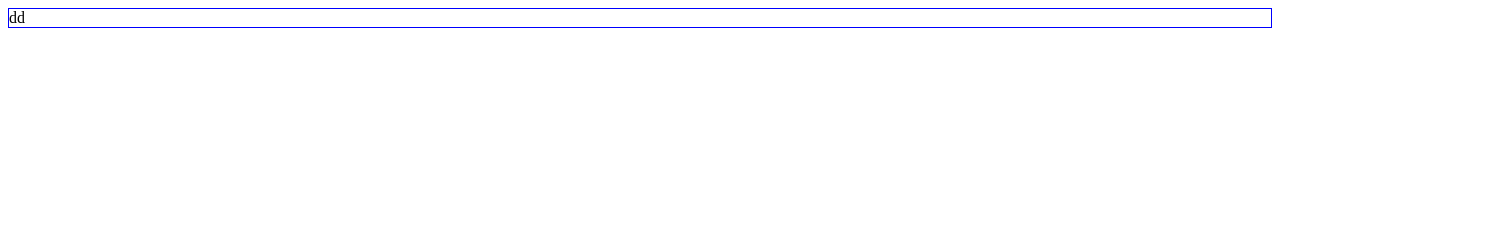
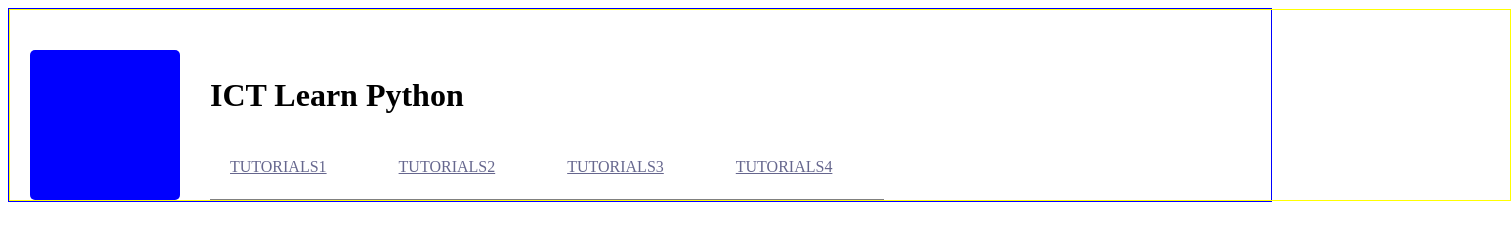
Before and after one commit to HyojaeKwon-GIST20/ICT-volunteer-page, a plain HTML site: page index.html in a window 1280 px wide. Shown: the whole page, 1511 px wide, since content can reach past the window. Drawn offline with Linux system fonts and the light colour scheme.

Commit message:
Built head section

```diff
--- a/css/style.css
+++ b/css/style.css
@@ -1,11 +1,84 @@
-.container{
+.a {
+  text-decoration: none;
+}
+
+.container {
 
 }
-.top-banner{
+.row-container{
+  width: 1500px;
+  align-items: center;
+}
+.top-banner {
   background-color: skyblue;
-  border: 1px solid red ;
+  border: 1px solid red;
 
 }
-.container{
+
+.container {
   border: 1px solid blue;
+  position: relative;
 }
+
+.row-container {
+  display: flex;
+  justify-content: center;
+  flex-wrap: wrap;
+  border: 1px solid yellow;
+}
+
+.inner-container {
+  position: relative;
+  padding-left: 20px;
+  padding-right: 20px;
+  width: 100%;
+}
+
+.title {
+  padding-top: 40px;
+  display: flex;
+  align-items: flex-end;
+}
+
+.image-container {
+  display: flex;
+  align-items: center;
+  justify-content: center;
+  background-color: blue;
+  border-radius: 5px;
+  width: 150px;
+  height: 150px;
+  margin-right: 30px;
+}
+
+.title-deatil {
+  margin-bottom: 30px;
+  font-size: 36px;
+  line-height: 50px;
+}
+
+.nav-tab {
+  display: flex;
+  flex-direction: row;
+  align-items: center;
+  border-bottom: 1px solid gray;
+}
+
+.nav-tab-node {
+  display: flex;
+  align-items: center;
+  position: relative;
+  text-transform: uppercase;
+  color: rgba(37,38,94,.7);
+  padding: 20px;
+  font-size: 16px;
+  line-height: 24px;
+  margin-right: 32px;
+}
+.nav-tab-node-detaile::after{
+  content: '';
+  position: relative;
+  height: 4px;
+  border-radius: 10px 10px 0 0;
+  opacity: 1;
+}
--- a/index.html
+++ b/index.html
@@ -1,17 +1,65 @@
 <!DOCTYPE html>
 <html lang="ko">
+
 <head>
   <meta charset="UTF-8">
   <meta http-equiv="X-UA-Compatible" content="IE=edge">
   <link rel="stylesheet" href="./css/style.css">
   <meta name="viewport" content="width=device-width, initial-scale=1.0">
-  <title>Document</title>
+  <title>ICT</title>
 </head>
+
 <body>
   <div class="top-banner-container">
     <div class="container">
-      dd
+      <div class="row-container">
+        <div class="inner-container">
+          <div class="title">
+            <a href="www.gistnews-mbti.com">
+              <div class="image-container">
+                <img src="dd" alt="">
+
+              </div>
+            </a>
+            <div class="title-section">
+              <h1 class="title-detail">
+                ICT Learn Python
+              </h1>
+              <div class="nav-tab">
+                <a href="www.naver.com" class="nav-tab-node">
+                  <div class="nav-tab-node-detail">
+                    Tutorials1
+                  </div>
+                  <!-- :after -->
+                </a>
+                <a href="www.naver.com" class="nav-tab-node">
+                  <div class="nav-tab-node-detail">
+                    Tutorials2
+                  </div>
+                  <!-- :after -->
+                </a>
+                <a href="www.naver.com" class="nav-tab-node">
+                  <div class="nav-tab-node-detail">
+                    Tutorials3
+                  </div>
+                  <!-- :after -->
+                </a>
+                <a href="www.naver.com" class="nav-tab-node">
+                  <div class="nav-tab-node-detail">
+                    Tutorials4
+                  </div>
+                  <!-- :after -->
+                </a>
+              </div>
+            </div>
+          </div>
+          <div class="program">
+
+          </div>
+        </div>
+      </div>
     </div>
   </div>
 </body>
+
 </html>
```
